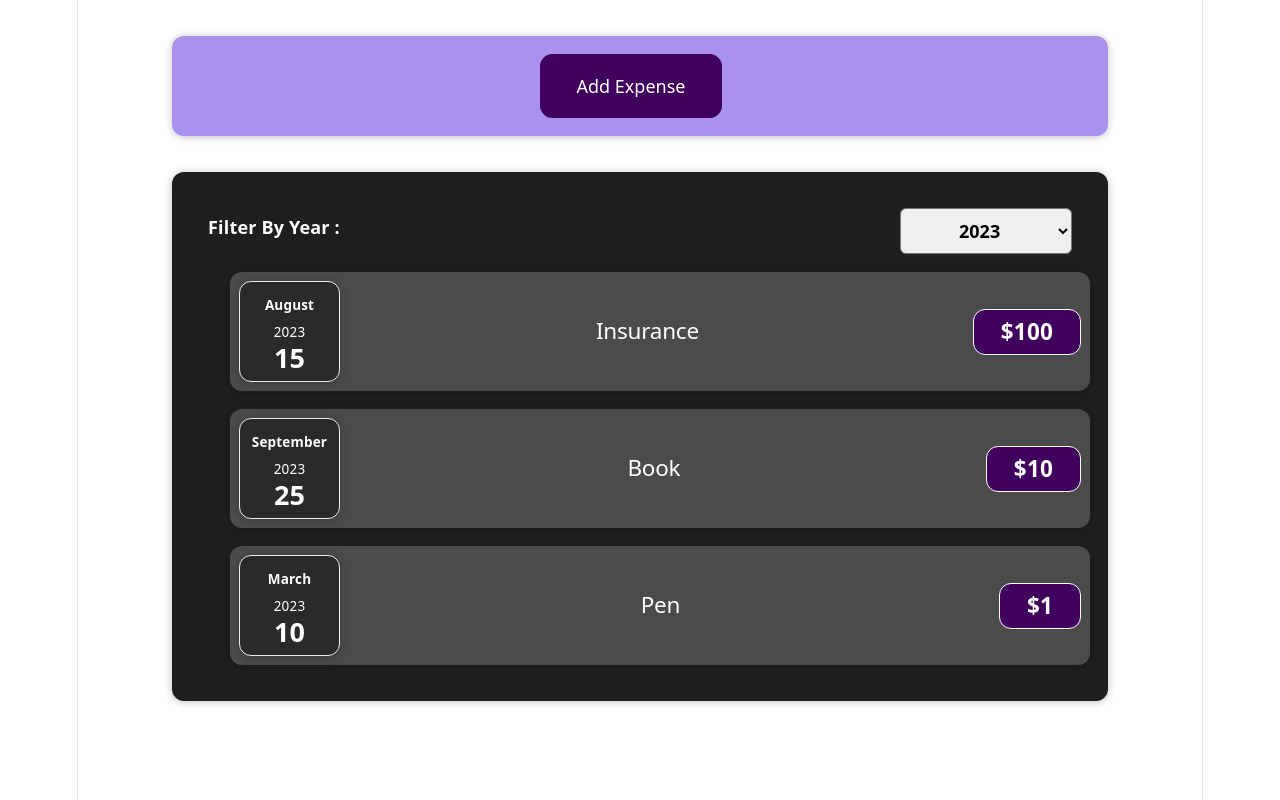
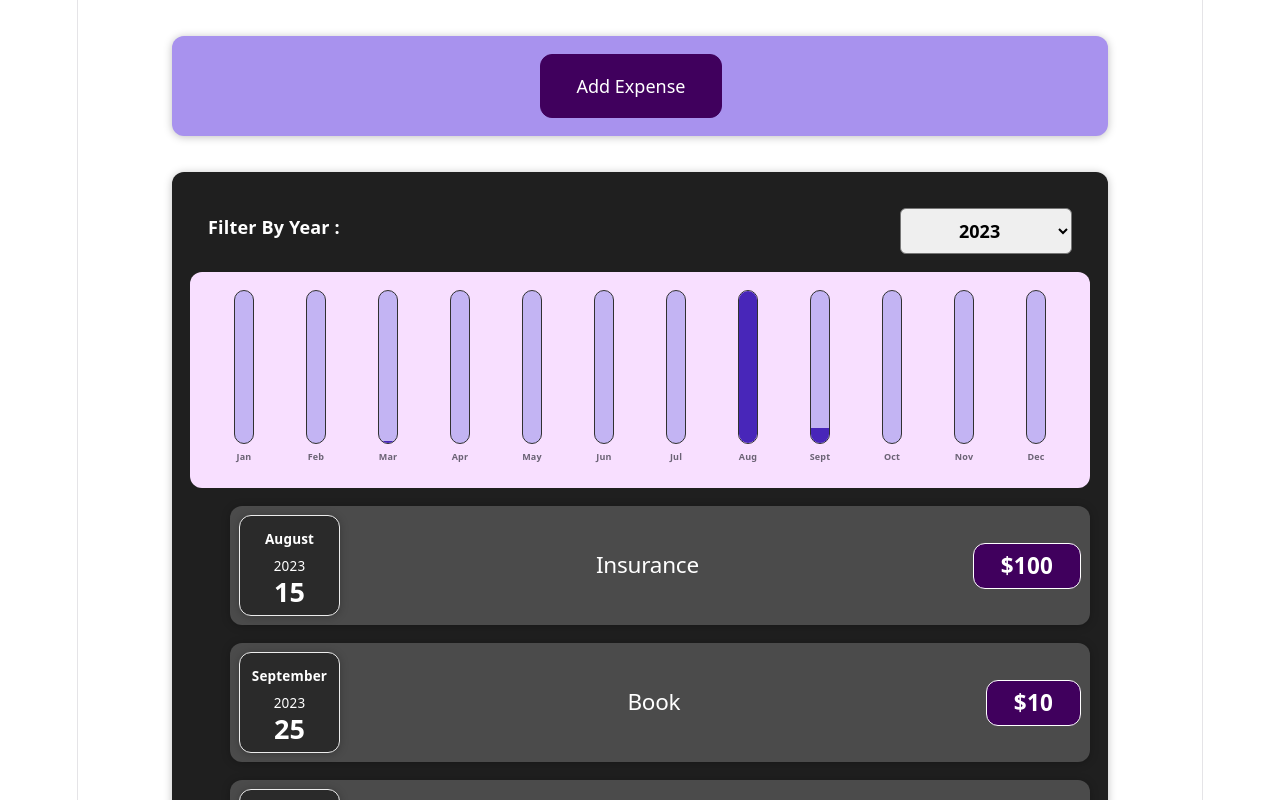
Before and after one commit to piyush-123-123/expense-tracker-react, a React (Vite) app: page / in a window 1280 px wide. Shown: the top 800 px of the page. Built offline with nearby package versions, Linux system fonts and the light colour scheme.

Commit message:
Integration of expense chart with chartBars

```diff
--- /dev/null
+++ b/src/components/Chart/Chart.css
@@ -0,0 +1,10 @@
+.chart {
+  padding: 1rem;
+  border-radius: 12px;
+  background-color: #f8dfff;
+  flex-direction: row;
+  text-align: center;
+  display: flex;
+  justify-content: space-around;
+  height: 10rem;
+}
--- /dev/null
+++ b/src/components/Chart/Chart.jsx
@@ -0,0 +1,50 @@
+import React from "react";
+import ChartBar from "./ChartBar";
+import "./Chart.css";
+const Chart=(props)=>{
+    console.log(props);
+   const expenseOnlyArray=props.chartExpenses.map((monthExpenseData)=>{
+    return monthExpenseData.price;
+   })
+   const maxValue=Math.max(...expenseOnlyArray);
+
+    const chartData=[
+        {expenseMonth: "Jan" , expenseValue:0},
+        {expenseMonth: "Feb" , expenseValue:0},
+        {expenseMonth: "Mar" , expenseValue:0},
+         {expenseMonth: "Apr" , expenseValue:0},
+        {expenseMonth: "May" , expenseValue:0},
+        {expenseMonth: "Jun" , expenseValue:0},
+        {expenseMonth: "Jul" , expenseValue:0},
+        {expenseMonth: "Aug" , expenseValue:0},
+        {expenseMonth: "Sept" , expenseValue:0},
+        {expenseMonth: "Oct" , expenseValue:0},
+        {expenseMonth: "Nov" , expenseValue:0},
+        {expenseMonth: "Dec" , expenseValue:0},
+    ];
+    for(let expense of props.chartExpenses){
+        chartData[expense.date.getMonth()].expenseValue +=expense.price;
+    }
+
+   // for(let i=0;i<props.chartExpenses.length;i++){
+     //   chartData[props.chartExpenses[i].date.getMonth()].expenseValue +=props.chartExpenses[i].price;
+   // }
+    console.log(chartData);
+    console.log(maxValue);
+    return (
+        <div className="chart">
+            {chartData.map((monthData)=>{
+                return (
+                    <ChartBar
+                    key={monthData.expenseMonth}
+                    label={monthData.expenseMonth}
+                    value={monthData.expenseValue}
+                    maxValue={maxValue}
+                    />
+                )
+            })}
+        </div>
+
+    )
+}
+export default Chart;
--- /dev/null
+++ b/src/components/Chart/ChartBar.css
@@ -0,0 +1,31 @@
+.chart-bar {
+  height: 10rem;
+  display: flex;
+  flex:1;
+  flex-direction: column;
+  align-items: center;
+}
+
+.chart-bar__inner {
+  height: 100%;
+  width: 1rem;
+  border: 1px solid #313131;
+  border-radius: 12px;
+  background-color: #c3b4f3;
+  overflow: hidden;
+  display: flex;
+  flex-direction: column;
+  justify-content: flex-end;
+}
+
+.chart-bar__fill {
+  background-color: #4826b9;
+  width: 100%;
+  transition: all 0.3s ease-out;
+}
+
+.chart-bar__label {
+  font-weight: bold;
+  font-size: 0.5rem;
+  text-align: center;
+}
--- /dev/null
+++ b/src/components/Chart/ChartBar.jsx
@@ -0,0 +1,23 @@
+import React from "react";
+import "./ChartBar.css";
+
+const ChartBar=(props)=>{
+    let fillHeight='0%';
+    if(props.value>0){
+        fillHeight=Math.round((props.value)/(props.maxValue)*100) + '%' ;
+    }
+
+console.log(props.label, props.value, props.maxValue);
+return (
+    <div className="chart-bar">
+        <div className="chart-bar__inner">
+            <div className="chart-bar__fill" style={{height : fillHeight}}>
+
+            </div>
+
+        </div>
+        <div className="chart-bar__label">{props.label}</div>
+    </div>
+)
+}
+export default ChartBar;
--- /dev/null
+++ b/src/components/Expenses/ExpenseChart.jsx
@@ -0,0 +1,12 @@
+import React from "react";
+import Chart from  "../Chart/Chart";
+
+const ExpenseChart=(props)=>{
+ return (
+    <div>
+        <Chart chartExpenses ={props.chartExpenses}/>
+    </div>
+ )
+}
+
+export default ExpenseChart;
--- a/src/components/Expenses/ExpenseList.jsx
+++ b/src/components/Expenses/ExpenseList.jsx
@@ -7,7 +7,7 @@
         return <h2 className="expense-list__fallback">No Expense Found !!</h2>
     }
     return (
-        <uL className="expense-list">
+        <ul className="expense-list">
         {
             props.items.map((item)=>{
               return (
@@ -22,7 +22,7 @@
             })
         }
 
-        </uL>
+        </ul>
     )
 
 }
--- a/src/components/Expenses/Expenses.jsx
+++ b/src/components/Expenses/Expenses.jsx
@@ -4,6 +4,7 @@
 import ExpenseFilter from "./ExpenseFilter";
 import { use, useState } from "react";
 import ExpenseList from "./ExpenseList";
+import ExpenseChart from "./ExpenseChart";
 function Expenses(props) {
   const [filteredYear,setFilteredYear]=useState("2023");
   const filterChangeHandler=(selectedYear)=>{
@@ -14,15 +15,14 @@
     return expense.date.getFullYear().toString() === filteredYear;
 
   })
-
-
+   console.log("filteredExpenses",filteredExpenses);
 
 
   return (
     <Card className="expenses">
 
       <ExpenseFilter selected={filteredYear} onChangeHandler={filterChangeHandler}/>
-
+      <ExpenseChart  chartExpenses={filteredExpenses}/>
      <ExpenseList items={filteredExpenses} />
 
     </Card>
```
